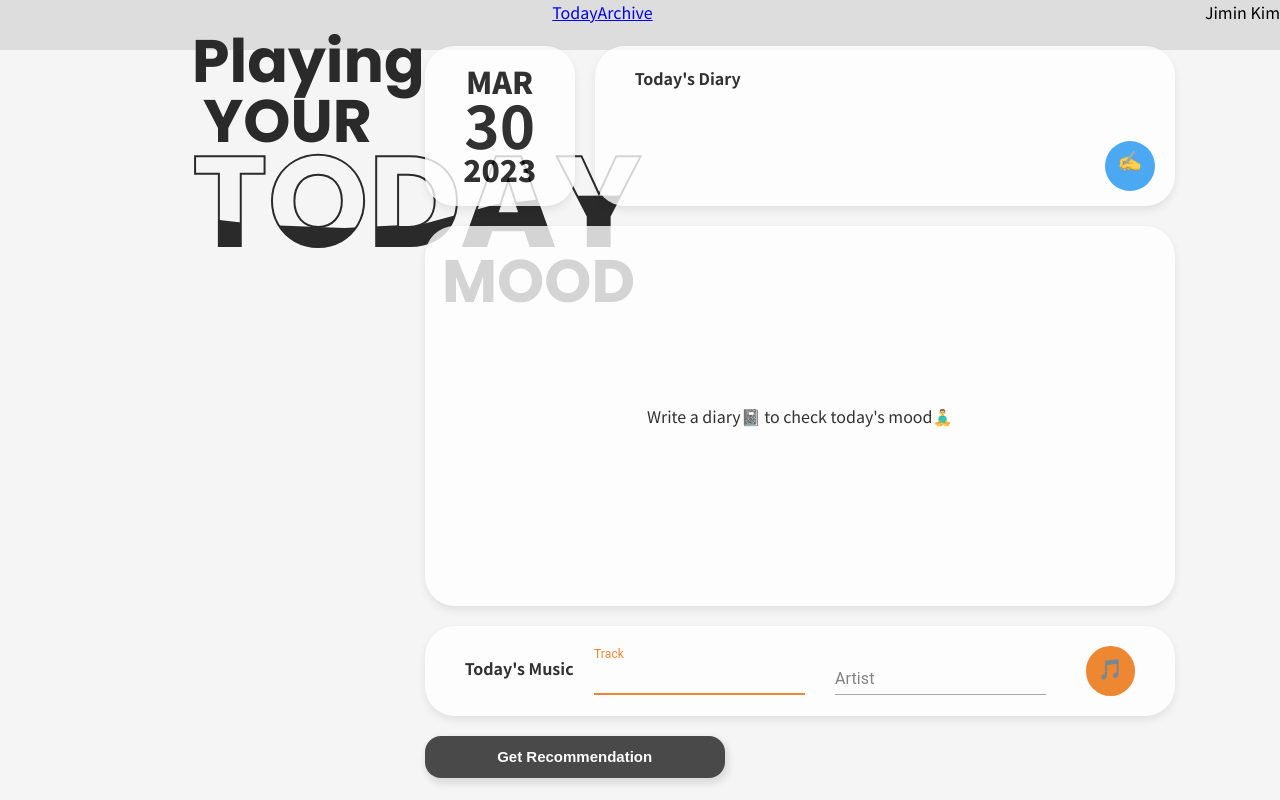
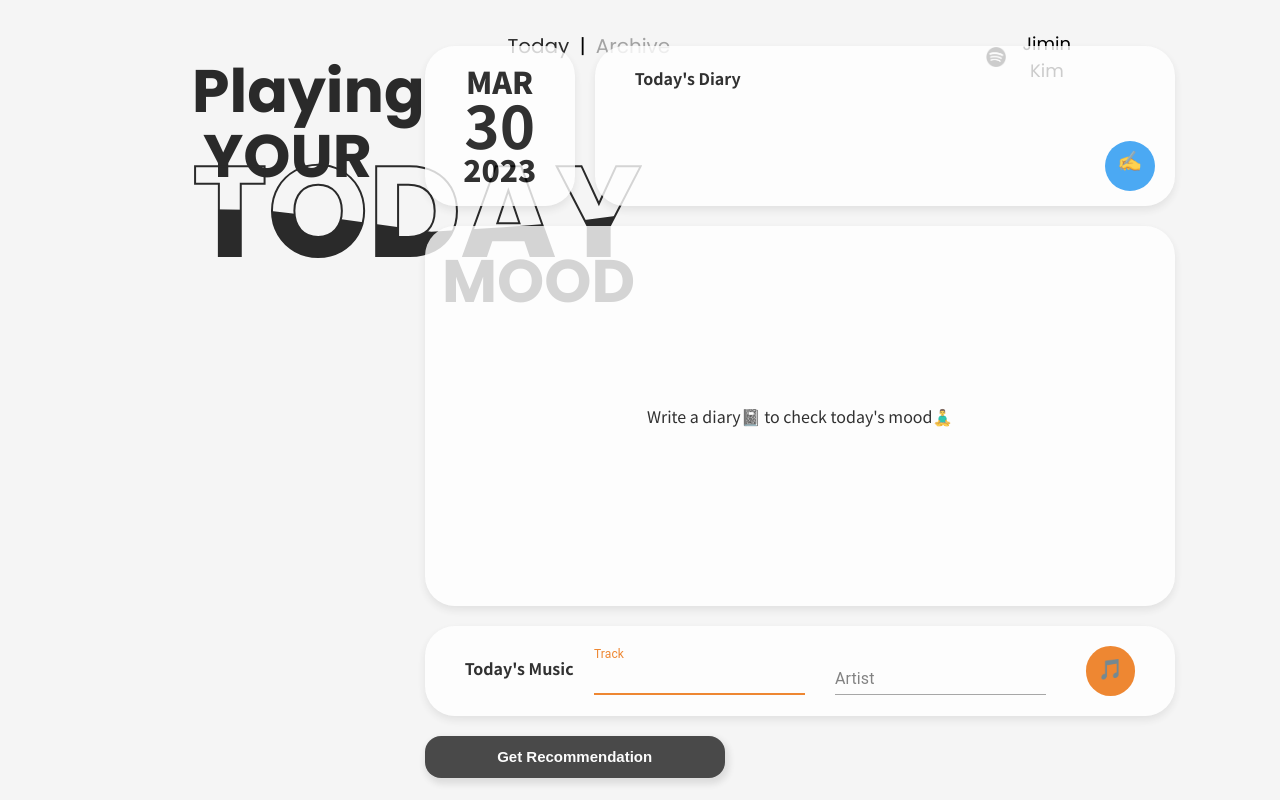
Before and after one commit to jimniDev/Setiment-Analysis-Music, a React (Create React App) app: page / in a window 1280 px wide. Built offline with nearby package versions, Linux system fonts and the light colour scheme; no server answers.

Commit message:
FEAT: Header Layout

```diff
--- a/src/Archive.module.css
+++ b/src/Archive.module.css
@@ -4,7 +4,11 @@
     grid-template-columns: 2fr 2fr;
 }
 
-.container {
+.container:nth-child(1) {
+    display: flex;
+}
+
+.container:nth-child(2) {
     display: flex;
     flex-direction: row;
     flex-wrap: wrap;
@@ -12,6 +16,7 @@
     align-items: center;
     justify-content: space-between;
 }
+
 
 .item {
     background-color: grey;
--- a/src/Header.js
+++ b/src/Header.js
@@ -1,16 +1,23 @@
-import { Link } from 'react-router-dom';
+import { Link, useMatch } from 'react-router-dom';
 import styles from "./Header.module.css";
+import classNames from 'classnames/bind';
 
 export function Header() {
+    const cx = classNames.bind(styles);
+    const todayMatched = useMatch("/");
+    const archiveMatched = useMatch("/archive");
+
     return (
         <div className={styles.header}>
             <div className={styles.logo}></div>
             <div className={styles.nav}>
-                <Link to={'/'}>Today</Link>
-                <Link to={'/archive'}>Archive</Link>
+                <Link to={'/'} className={cx('today', {active : todayMatched ? true : false})}>Today</Link>
+                <label> | </label>
+                <Link to={'/archive'} className={cx('archive', {active : archiveMatched ? true : false})}>Archive</Link>
             </div>
             <div className={styles.userInfo}>
-                <p>Jimin Kim</p>
+                <img className={styles.userImg} src='./img/Spotify_Logo_CMYK_Black.png'></img>
+                <p className={styles.userName}>Jimin Kim</p>
             </div>
         </div>
     );
--- a/src/Header.module.css
+++ b/src/Header.module.css
@@ -1,12 +1,15 @@
+@import url("https://fonts.googleapis.com/css?family=Poppins:100,200,300,400,500,600,700,800,900");
+
+
 .header {
-    display: flex;
+    /* display: flex; */
     text-align: center;
-    justify-content: space-between;
+    justify-content: space-evenly;
     position: fixed;
-    top: 0; left: 0;
+    top: 30px;
     height: 50px;
-    width: 100%;
-    background-color: #ddd;
+    width: 70vw;
+    font-size: 20px;
 }
 
 .logo {
@@ -15,8 +18,42 @@
 
 .nav {
     display: inline-block;
+    font-family: "Poppins", sans-serif;
+    width: max-content;
+}
+
+.today, .archive {
+    text-decoration: none;
+    color: #2a2a2a;
+    text-decoration: none;
+    margin: 5px;
+    opacity: 0.4;
+}
+
+.active {
+    opacity: 1;
 }
 
 .userInfo {
     float: right;
+    position: relative;
+    font-family: "Poppins", sans-serif;
+    width: 8vw;
+    display: flex;
+    text-align: center;
+    justify-content: center;
+    align-items: center;
 }
+
+.userImg {
+    width: 20px;
+    height: 20px;
+    display: block;
+    position: relative;
+}
+
+.userName{
+    display: inline;
+    margin: 0 8px;
+    font-size: 18px;
+}
--- a/src/Logo.module.css
+++ b/src/Logo.module.css
@@ -17,15 +17,13 @@ p, h2 {
 }
 
 .line1{
-    /* margin-left: 15px; */
-    line-height: 30px;
     font-weight: 700;
     font-size: 60px;
 }
 
 .line2{
     margin-left: 11px;
-    /* line-height: 45%; */
+    line-height: 40px;
     font-weight: 700;
     font-size: 60px;
     /* text-decoration-line: underline; */
@@ -66,7 +64,7 @@ p, h2 {
 
 .content h2:nth-child(2) {
     color: #2a2a2a;
-    animation: animate 4s ease-in-out infinite;
+    animation: animate 3s ease-in-out infinite;
 }
 
 @keyframes animate {
```
Also changed, not shown: public/img/Spotify_Logo_CMYK_Black.png (added), public/img/Spotify_Logo_CMYK_Green.png (added).
